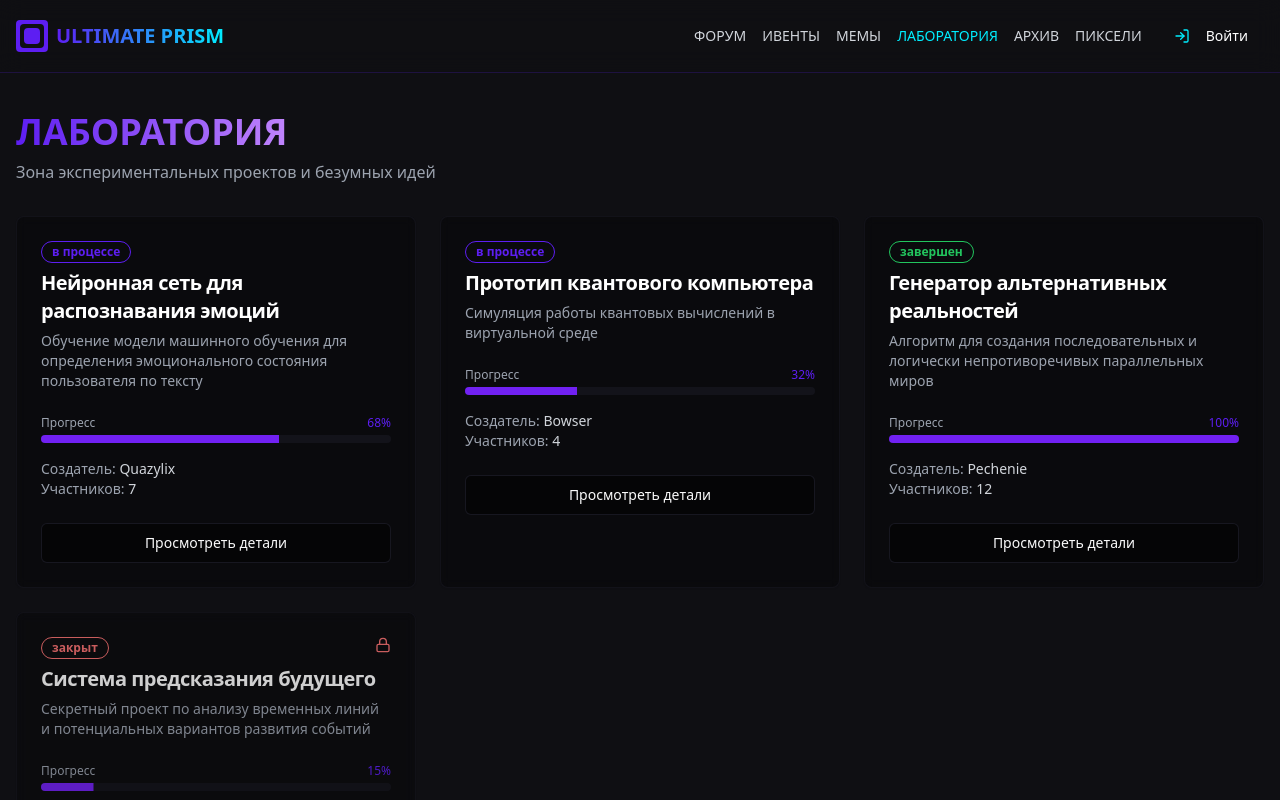
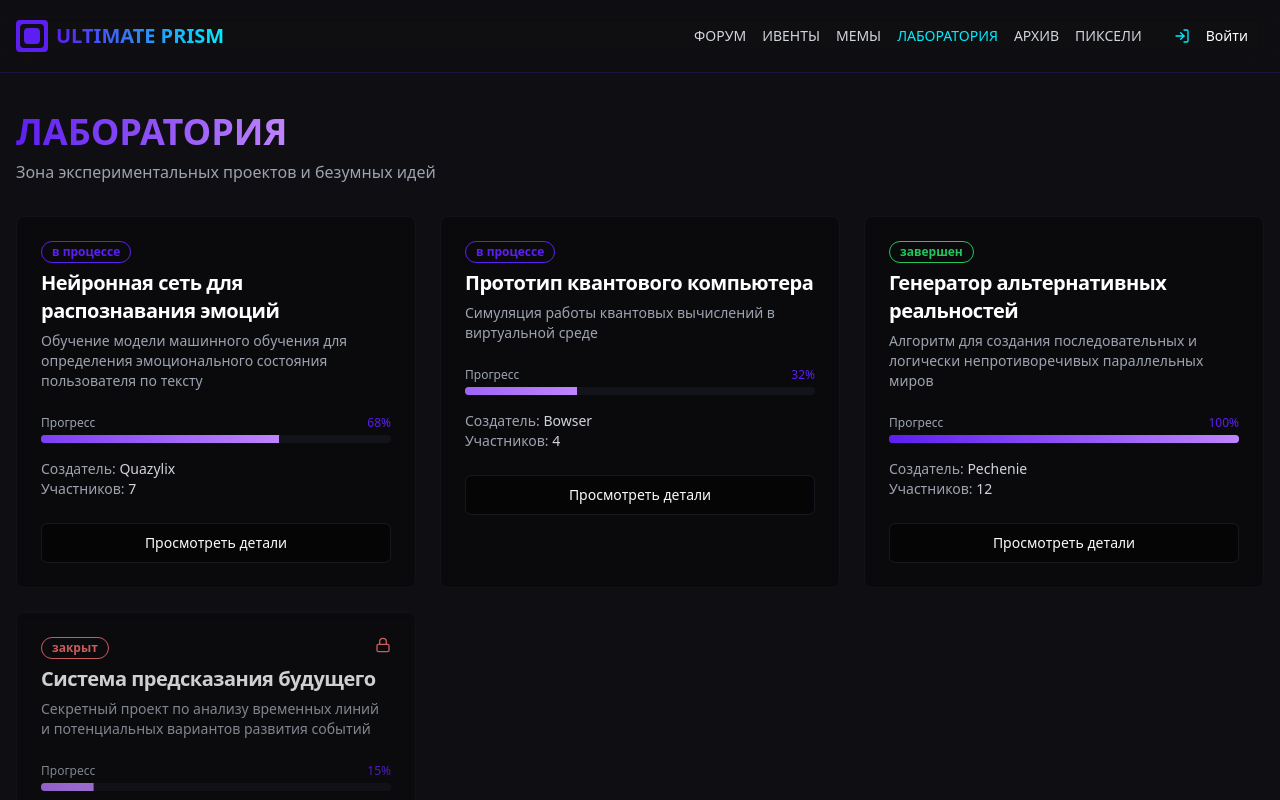
Before and after one commit to vitorro116/ultimateprism, a React (Vite) app: page /lab in a window 1280 px wide. Shown: the top 800 px of the page. Built offline with nearby package versions, Linux system fonts and the light colour scheme.

Commit message:
Fix: Pass correct props to Progress component
The error occurs because the `Progress` component does not accept `indicatorClassName` prop. This commit removes the incorrect prop.

```diff
--- a/src/components/ui/progress.tsx
+++ b/src/components/ui/progress.tsx
@@ -1,3 +1,4 @@
+
 import * as React from "react"
 import * as ProgressPrimitive from "@radix-ui/react-progress"
 
@@ -16,7 +17,7 @@ const Progress = React.forwardRef<
     {...props}
   >
     <ProgressPrimitive.Indicator
-      className="h-full w-full flex-1 bg-primary transition-all"
+      className="h-full w-full flex-1 bg-primary transition-all bg-gradient-to-r from-prism-accent to-purple-400"
       style={{ transform: `translateX(-${100 - (value || 0)}%)` }}
     />
   </ProgressPrimitive.Root>
--- a/src/pages/Laboratory.tsx
+++ b/src/pages/Laboratory.tsx
@@ -108,7 +108,10 @@ const Laboratory = () => {
                       <span className="text-gray-400">Прогресс</span>
                       <span className="text-prism-accent">{experiment.progress}%</span>
                     </div>
-                    <Progress value={experiment.progress} className="h-2 bg-prism-muted/30" indicatorClassName="bg-gradient-to-r from-prism-accent to-purple-400" />
+                    <Progress
+                      value={experiment.progress}
+                      className="h-2 bg-prism-muted/30"
+                    />
                   </div>
 
                   <div className="text-sm text-gray-400">
```
